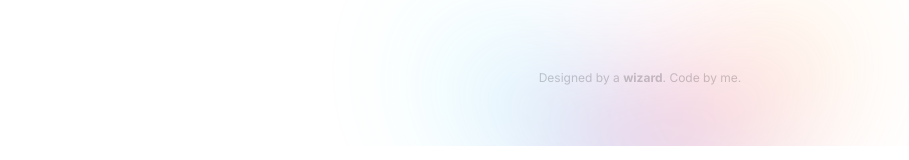
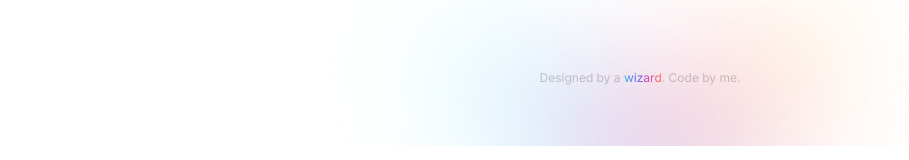
Before and after one commit to Orliland/orliland, a Next.js app: page / in a window 1280 px wide. Shown: the part 158-318 px from the top of the page, without its empty margins (0-909 px from the left). Built offline with nearby package versions, Linux system fonts and the light colour scheme.

Commit message:
add text gradient to designer link

```diff
--- a/app/ui/Footer.js
+++ b/app/ui/Footer.js
@@ -10,7 +10,11 @@ export default function Footer() {
       </p>
       <p className="text-xs mt-[120px] text-black/20">
         Designed by a{" "}
-        <a className="font-bold" href="https://vjy.me" target="__blank">
+        <a
+          className={`${styles.retro2} `}
+          href="https://vjy.me"
+          target="__blank"
+        >
           wizard
         </a>
         . Code by me.
--- a/app/ui/footer.module.css
+++ b/app/ui/footer.module.css
@@ -10,3 +10,16 @@
     background-size: contain;
   }
 }
+
+.retro2 {
+  background: #4ab1f1;
+  background: linear-gradient(
+    to right,
+    #4ab1f1 0%,
+    #566cec 33%,
+    #d749af 66%,
+    #ff7c51 100%
+  );
+  -webkit-background-clip: text;
+  -webkit-text-fill-color: transparent;
+}
```
